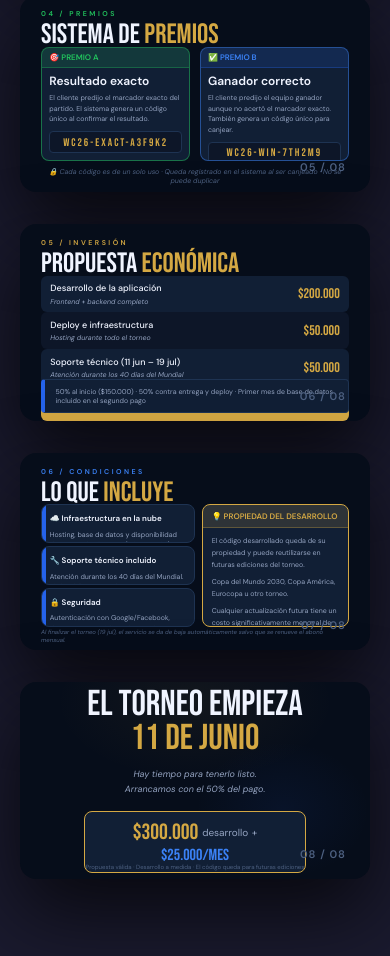
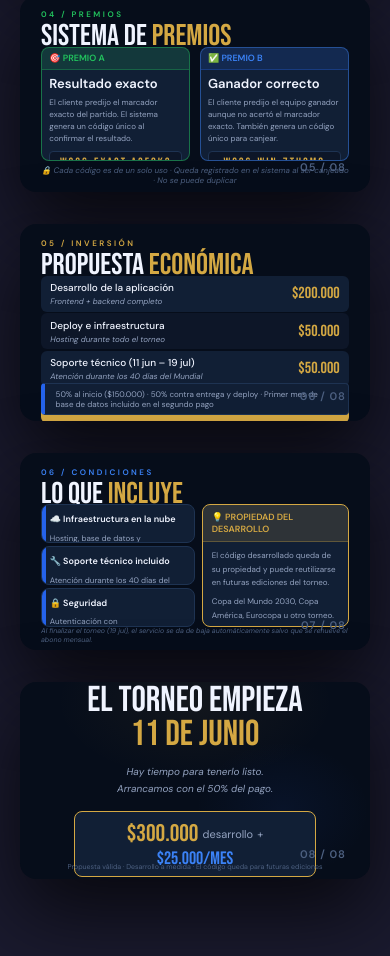
Before and after one commit to facugon85/pptmarcelo, a plain HTML site: page index.html in a window 390 px wide. Shown: the part 960-1916 px from the top of the page. Drawn offline with Linux system fonts and the light colour scheme.

Commit message:
add project files

```diff
--- a/index.html
+++ b/index.html
@@ -50,30 +50,30 @@ body{padding:40px 20px 80px}
 .s1 .side-bar{position:absolute;right:0;top:0;width:8%;height:100%;background:var(--mid);border-left:1px solid var(--border);display:flex;align-items:center;justify-content:center}
 .s1 .side-text{font-size:10px;color:var(--dim);letter-spacing:3px;font-weight:700;writing-mode:vertical-rl;transform:rotate(180deg)}
 .s1 .content{position:absolute;left:7%;top:0;right:8%;height:100%;display:flex;flex-direction:column;justify-content:center;gap:0}
-.s1 .eyebrow{font-size:clamp(8px,1vw,11px);color:var(--dim);letter-spacing:3px;font-weight:700;text-transform:uppercase;margin-bottom:2%}
+.s1 .eyebrow{font-size:clamp(9px,1.1vw,13px);color:var(--dim);letter-spacing:3px;font-weight:700;text-transform:uppercase;margin-bottom:2%}
 .s1 .title{font-family:'Bebas Neue',sans-serif;font-size:clamp(48px,9vw,110px);line-height:.95;margin-bottom:3%}
 .s1 .title span{color:var(--gold)}
-.s1 .subtitle{font-size:clamp(11px,1.5vw,18px);color:var(--muted);font-style:italic;margin-bottom:5%}
+.s1 .subtitle{font-size:clamp(12px,1.6vw,20px);color:var(--muted);font-style:italic;margin-bottom:5%}
 .s1 .badges{display:flex;gap:2%;flex-wrap:wrap}
-.s1 .badge{background:var(--card);border:1px solid var(--border);border-radius:6px;padding:.4em 1em;font-size:clamp(8px,.9vw,11px);color:var(--muted)}
-.s1 .footer{position:absolute;bottom:4%;left:7%;font-size:clamp(7px,.8vw,9px);color:var(--dim)}
+.s1 .badge{background:var(--card);border:1px solid var(--border);border-radius:6px;padding:.4em 1em;font-size:clamp(9px,1vw,13px);color:var(--muted)}
+.s1 .footer{position:absolute;bottom:4%;left:7%;font-size:clamp(8px,.9vw,11px);color:var(--dim)}
 
 /* ── SLIDE 2: CONCEPTO ── */
 .s2 .label,.s3 .label,.s4 .label,.s5 .label,.s6 .label,.s7 .label,.s8 .label{
-  position:absolute;top:7%;left:6%;font-size:clamp(7px,.8vw,10px);color:var(--blue2);font-weight:700;letter-spacing:2.5px;text-transform:uppercase
+  position:absolute;top:7%;left:6%;font-size:clamp(8px,.9vw,12px);color:var(--blue2);font-weight:700;letter-spacing:2.5px;text-transform:uppercase
 }
 .s2 .h1,.s3 .h1,.s4 .h1,.s5 .h1,.s6 .h1,.s7 .h1{
   position:absolute;top:13%;left:6%;right:6%;
-  font-family:'Bebas Neue',sans-serif;font-size:clamp(28px,5.5vw,58px);line-height:1;
+  font-family:'Bebas Neue',sans-serif;font-size:clamp(30px,6vw,64px);line-height:1;
 }
 .h1 span{color:var(--gold)}
-.s2 .desc{position:absolute;top:30%;left:6%;width:52%;font-size:clamp(9px,1.1vw,13px);color:var(--muted);line-height:1.6}
+.s2 .desc{position:absolute;top:30%;left:6%;width:52%;font-size:clamp(10px,1.2vw,15px);color:var(--muted);line-height:1.6}
 .s2 .steps{position:absolute;bottom:6%;left:6%;right:6%;display:grid;grid-template-columns:repeat(4,1fr);gap:2%}
 .step{background:var(--card);border:1px solid var(--border);border-radius:8px;padding:4% 5%;position:relative;overflow:hidden}
 .step::before{content:'';position:absolute;left:0;top:0;width:3px;height:100%;background:var(--blue)}
 .step-icon{font-size:clamp(16px,2vw,22px);margin-bottom:6%}
-.step-title{font-size:clamp(8px,.9vw,11px);font-weight:700;color:var(--text);margin-bottom:3%}
-.step-desc{font-size:clamp(7px,.8vw,9px);color:var(--muted);line-height:1.4}
+.step-title{font-size:clamp(9px,1vw,13px);font-weight:700;color:var(--text);margin-bottom:3%}
+.step-desc{font-size:clamp(8px,.9vw,11px);color:var(--muted);line-height:1.4}
 
 /* ── SLIDE 3: FUNCIONALIDADES ── */
 .s3 .label{color:var(--blue2)}
@@ -81,19 +81,19 @@ body{padding:40px 20px 80px}
 .feat{background:var(--card);border:1px solid var(--border);border-radius:8px;padding:5%;position:relative;overflow:hidden;transition:border-color .2s}
 .feat:hover{border-color:var(--border2)}
 .feat-circle{width:clamp(24px,3vw,36px);height:clamp(24px,3vw,36px);border-radius:50%;background:rgba(37,99,235,.2);border:1px solid var(--blue2);display:flex;align-items:center;justify-content:center;font-size:clamp(12px,1.5vw,18px);margin-bottom:4%}
-.feat-title{font-size:clamp(8px,.95vw,12px);font-weight:700;color:var(--text);margin-bottom:2%}
-.feat-desc{font-size:clamp(7px,.8vw,9px);color:var(--muted);line-height:1.4}
+.feat-title{font-size:clamp(9px,1.05vw,14px);font-weight:700;color:var(--text);margin-bottom:2%}
+.feat-desc{font-size:clamp(8px,.9vw,11px);color:var(--muted);line-height:1.4}
 
 /* ── SLIDE 4: ADMIN ── */
 .s4 .label{color:var(--gold)}
 .s4 .cols{position:absolute;top:26%;left:6%;right:6%;bottom:6%;display:grid;grid-template-columns:repeat(3,1fr);gap:2%}
 .admin-col{background:var(--card);border:1px solid var(--border);border-radius:8px;overflow:hidden}
-.admin-head{padding:4% 5%;font-size:clamp(8px,.9vw,11px);font-weight:700;color:var(--text);display:flex;align-items:center;gap:6%}
+.admin-head{padding:4% 5%;font-size:clamp(9px,1vw,13px);font-weight:700;color:var(--text);display:flex;align-items:center;gap:6%}
 .admin-head.blue{background:rgba(37,99,235,.2);border-bottom:1px solid rgba(37,99,235,.3)}
 .admin-head.gold{background:rgba(212,168,67,.2);border-bottom:1px solid rgba(212,168,67,.3)}
 .admin-head.green{background:rgba(34,197,94,.2);border-bottom:1px solid rgba(34,197,94,.3)}
 .admin-items{padding:4% 5%;display:flex;flex-direction:column;gap:5%}
-.admin-item{display:flex;align-items:flex-start;gap:4%;font-size:clamp(7px,.8vw,9.5px);color:var(--muted);line-height:1.4}
+.admin-item{display:flex;align-items:flex-start;gap:4%;font-size:clamp(8px,.9vw,11px);color:var(--muted);line-height:1.4}
 .admin-bar{width:3px;min-height:clamp(20px,2.5vw,30px);border-radius:2px;flex-shrink:0;margin-top:2%}
 .bar-blue{background:var(--blue)}
 .bar-gold{background:var(--gold)}
@@ -105,30 +105,30 @@ body{padding:40px 20px 80px}
 .premio{background:var(--card);border-radius:8px;overflow:hidden;display:flex;flex-direction:column}
 .premio-a{border:1px solid rgba(34,197,94,.5)}
 .premio-b{border:1px solid rgba(59,130,246,.5)}
-.premio-head{padding:3% 5%;font-size:clamp(8px,.9vw,11px);font-weight:700;display:flex;align-items:center;gap:5%}
+.premio-head{padding:3% 5%;font-size:clamp(9px,1vw,13px);font-weight:700;display:flex;align-items:center;gap:5%}
 .premio-a .premio-head{background:rgba(34,197,94,.15);color:var(--green);border-bottom:1px solid rgba(34,197,94,.3)}
 .premio-b .premio-head{background:rgba(37,99,235,.15);color:var(--blue2);border-bottom:1px solid rgba(37,99,235,.3)}
 .premio-body{padding:4% 5%;flex:1}
-.premio-name{font-size:clamp(12px,1.5vw,18px);font-weight:700;color:var(--text);margin-bottom:3%}
-.premio-desc{font-size:clamp(7px,.8vw,10px);color:var(--muted);line-height:1.5;margin-bottom:5%}
-.premio-code{background:var(--mid);border:1px solid var(--border);border-radius:4px;padding:2.5% 5%;font-family:'Bebas Neue',sans-serif;font-size:clamp(11px,1.4vw,18px);color:var(--gold);letter-spacing:2px;text-align:center}
-.s5 .antifraude{position:absolute;bottom:4%;left:6%;right:6%;text-align:center;font-size:clamp(7px,.7vw,9px);color:var(--dim);font-style:italic}
+.premio-name{font-size:clamp(13px,1.6vw,20px);font-weight:700;color:var(--text);margin-bottom:3%}
+.premio-desc{font-size:clamp(8px,.9vw,12px);color:var(--muted);line-height:1.5;margin-bottom:5%}
+.premio-code{background:var(--mid);border:1px solid var(--border);border-radius:4px;padding:2.5% 5%;font-family:'Bebas Neue',sans-serif;font-size:clamp(12px,1.5vw,20px);color:var(--gold);letter-spacing:2px;text-align:center}
+.s5 .antifraude{position:absolute;bottom:4%;left:6%;right:6%;text-align:center;font-size:clamp(8px,.8vw,11px);color:var(--dim);font-style:italic}
 
 /* ── SLIDE 6: PRECIOS ── */
 .s6 .label{color:var(--gold)}
-.s6 .table{position:absolute;top:26%;left:6%;right:6%;display:flex;flex-direction:column;gap:1.2%}
-.price-row{display:flex;align-items:center;padding:2.2% 3%;border-radius:6px}
+.s6 .table{position:absolute;top:26%;left:6%;right:6%;bottom:15%;display:flex;flex-direction:column;gap:1%}
+.price-row{display:flex;align-items:center;padding:1.8% 3%;border-radius:6px}
 .price-row.even{background:var(--card)}
 .price-row.odd{background:var(--mid)}
 .price-row.total{background:var(--gold);border-radius:6px}
 .price-label{flex:1}
-.price-name{font-size:clamp(9px,1.1vw,13px);color:var(--text);font-weight:500}
-.price-row.total .price-name{color:#060D1A;font-weight:800;font-size:clamp(10px,1.2vw,14px)}
-.price-note{font-size:clamp(7px,.8vw,9px);color:var(--muted);font-style:italic;margin-top:1%}
+.price-name{font-size:clamp(10px,1.2vw,15px);color:var(--text);font-weight:500}
+.price-row.total .price-name{color:#060D1A;font-weight:800;font-size:clamp(11px,1.3vw,16px)}
+.price-note{font-size:clamp(8px,.9vw,11px);color:var(--muted);font-style:italic;margin-top:1%}
 .price-row.total .price-note{color:rgba(6,13,26,.7)}
-.price-val{font-family:'Bebas Neue',sans-serif;font-size:clamp(14px,1.8vw,22px);color:var(--gold);text-align:right;min-width:20%}
-.price-row.total .price-val{color:#060D1A;font-size:clamp(18px,2.5vw,30px)}
-.s6 .cond{position:absolute;bottom:4%;left:6%;right:6%;background:var(--card);border:1px solid var(--border);border-left:4px solid var(--blue);border-radius:4px;padding:2% 3%;font-size:clamp(7px,.8vw,9.5px);color:var(--muted)}
+.price-val{font-family:'Bebas Neue',sans-serif;font-size:clamp(16px,2vw,25px);color:var(--gold);text-align:right;min-width:20%}
+.price-row.total .price-val{color:#060D1A;font-size:clamp(20px,2.8vw,34px)}
+.s6 .cond{position:absolute;bottom:3%;left:6%;right:6%;background:var(--card);border:1px solid var(--border);border-left:4px solid var(--blue);border-radius:4px;padding:1.5% 3%;font-size:clamp(8px,.9vw,11px);color:var(--muted)}
 
 /* ── SLIDE 7: CONDICIONES ── */
 .s7 .label{color:var(--blue2)}
@@ -136,12 +136,12 @@ body{padding:40px 20px 80px}
 .s7 .right{position:absolute;top:26%;left:52%;right:6%;bottom:12%;background:var(--card);border:1.5px solid var(--gold);border-radius:8px;overflow:hidden}
 .cond-item{background:var(--card);border:1px solid var(--border);border-radius:8px;padding:5%;position:relative;overflow:hidden;flex:1;display:flex;flex-direction:column;justify-content:space-between}
 .cond-item::before{content:'';position:absolute;left:0;top:0;width:4px;height:100%;background:var(--blue)}
-.cond-item-title{font-size:clamp(8px,.9vw,11px);font-weight:700;color:var(--text);margin-bottom:5%;display:flex;align-items:center;gap:5%}
-.cond-item-desc{font-size:clamp(7px,.8vw,9.5px);color:var(--muted);line-height:1.5}
-.prop-head{padding:4% 6%;background:rgba(212,168,67,.15);border-bottom:1px solid rgba(212,168,67,.3);font-size:clamp(8px,.9vw,10px);font-weight:700;color:var(--gold)}
-.prop-body{padding:5% 6%;font-size:clamp(7px,.85vw,10px);color:var(--muted);line-height:1.7}
+.cond-item-title{font-size:clamp(9px,1vw,13px);font-weight:700;color:var(--text);margin-bottom:5%;display:flex;align-items:center;gap:5%}
+.cond-item-desc{font-size:clamp(8px,.9vw,11px);color:var(--muted);line-height:1.5}
+.prop-head{padding:4% 6%;background:rgba(212,168,67,.15);border-bottom:1px solid rgba(212,168,67,.3);font-size:clamp(9px,1vw,12px);font-weight:700;color:var(--gold)}
+.prop-body{padding:5% 6%;font-size:clamp(8px,.95vw,12px);color:var(--muted);line-height:1.7}
 .prop-body p{margin-bottom:4%}
-.s7 .foot{position:absolute;bottom:3%;left:6%;right:6%;font-size:clamp(6px,.7vw,8.5px);color:var(--dim);font-style:italic}
+.s7 .foot{position:absolute;bottom:3%;left:6%;right:6%;font-size:clamp(7px,.8vw,10px);color:var(--dim);font-style:italic}
 
 /* ── SLIDE 8: CIERRE ── */
 .s8{background:var(--bg)}
@@ -150,12 +150,12 @@ body{padding:40px 20px 80px}
 .s8 .content{position:absolute;inset:0;display:flex;flex-direction:column;align-items:center;justify-content:center;gap:0;text-align:center}
 .s8 .big1{font-family:'Bebas Neue',sans-serif;font-size:clamp(36px,7vw,82px);color:var(--text);line-height:.95}
 .s8 .big2{font-family:'Bebas Neue',sans-serif;font-size:clamp(36px,7vw,82px);color:var(--gold);line-height:.95;margin-bottom:3%}
-.s8 .tagline{font-size:clamp(9px,1.1vw,13px);color:var(--muted);font-style:italic;line-height:1.7;margin-bottom:4%}
+.s8 .tagline{font-size:clamp(10px,1.2vw,15px);color:var(--muted);font-style:italic;line-height:1.7;margin-bottom:4%}
 .s8 .price-box{background:var(--card);border:1.5px solid var(--gold);border-radius:8px;padding:2% 5%;display:flex;align-items:center;gap:2%;flex-wrap:wrap;justify-content:center}
-.s8 .p-main{font-family:'Bebas Neue',sans-serif;font-size:clamp(22px,3.5vw,42px);color:var(--gold)}
-.s8 .p-sep{font-size:clamp(10px,1.2vw,15px);color:var(--muted)}
-.s8 .p-sub{font-family:'Bebas Neue',sans-serif;font-size:clamp(16px,2.5vw,30px);color:var(--blue2)}
-.s8 .foot{position:absolute;bottom:4%;left:6%;right:6%;text-align:center;font-size:clamp(6px,.7vw,8.5px);color:var(--dim)}
+.s8 .p-main{font-family:'Bebas Neue',sans-serif;font-size:clamp(24px,3.8vw,46px);color:var(--gold)}
+.s8 .p-sep{font-size:clamp(11px,1.3vw,17px);color:var(--muted)}
+.s8 .p-sub{font-family:'Bebas Neue',sans-serif;font-size:clamp(18px,2.7vw,33px);color:var(--blue2)}
+.s8 .foot{position:absolute;bottom:4%;left:6%;right:6%;text-align:center;font-size:clamp(7px,.8vw,10px);color:var(--dim)}
 
 /* print */
 @media print{
```
